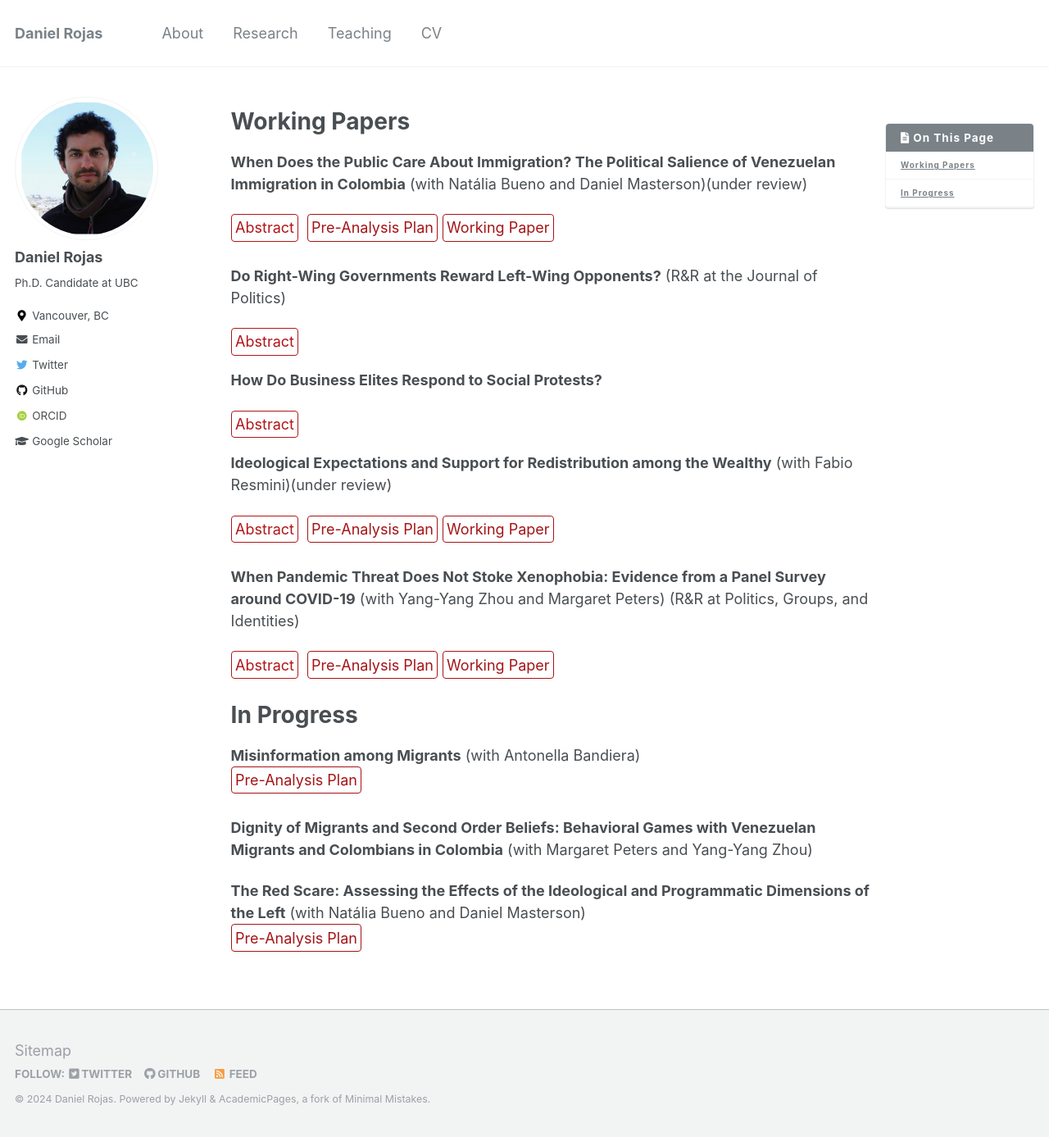
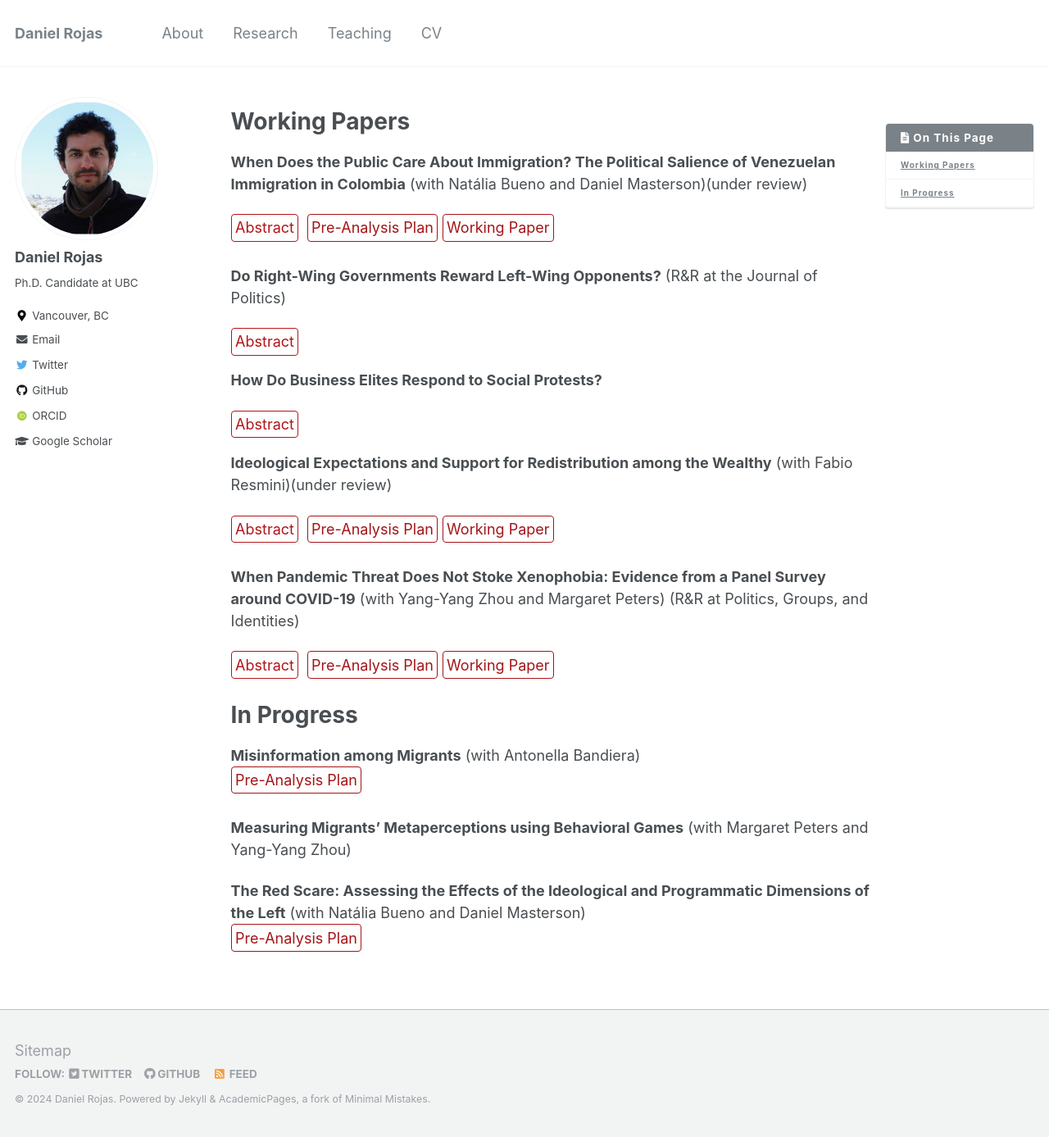
Before and after one commit to danielrojaslozano/danielrojaslozano.github.io, a Jekyll site: the page built from _pages/research.md, in a window 1280 px wide and 1387 px high. Shown: the whole window at 82% size. Built offline with Jekyll 4.4.1, drawn with Linux system fonts in a browser that asks for light colours; some web fonts are replaced.

Commit message:
Update research.md

```diff
--- a/_pages/research.md
+++ b/_pages/research.md
@@ -86,7 +86,7 @@ details > p {
 <br />
 [Pre-Analysis Plan](https://osf.io/njkcu){: .btn--research}
 
-**Dignity of Migrants and Second Order Beliefs: Behavioral Games with Venezuelan Migrants and Colombians in Colombia** (with Margaret Peters and Yang-Yang Zhou)
+**Measuring Migrants' Metaperceptions using Behavioral Games** (with Margaret Peters and Yang-Yang Zhou)
 
 **The Red Scare: Assessing the Effects of the Ideological and Programmatic Dimensions of the Left** (with Natália Bueno and Daniel Masterson)
 <br />
```
